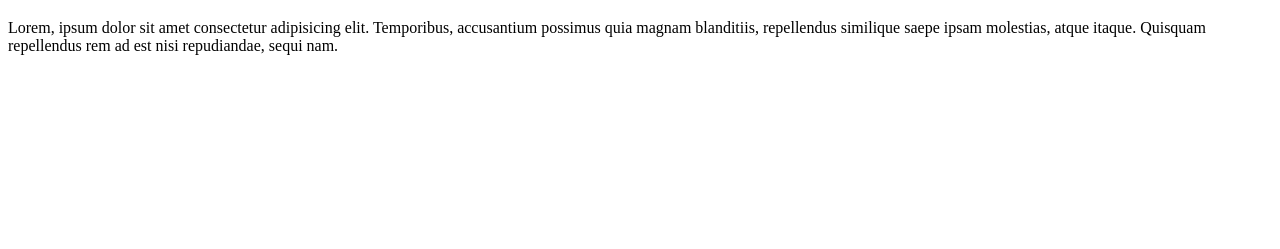
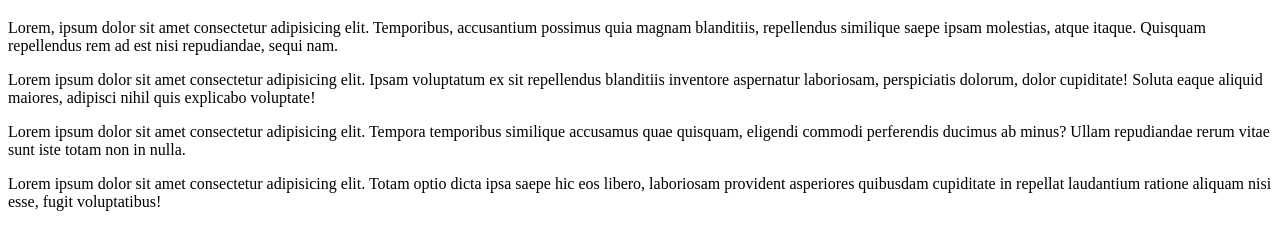
Before and after one commit to annerezendes/exemplo-git, a plain HTML site: page index.html in a window 1280 px wide. Shown: the part 61-310 px from the top of the page. Drawn offline with Linux system fonts and the light colour scheme.

Commit message:
terceiro commit

```diff
--- a/index.html
+++ b/index.html
@@ -10,5 +10,8 @@
     <h1> Exemplo Git</h1>
 
     <p>Lorem, ipsum dolor sit amet consectetur adipisicing elit. Temporibus, accusantium possimus quia magnam blanditiis, repellendus similique saepe ipsam molestias, atque itaque. Quisquam repellendus rem ad est nisi repudiandae, sequi nam.</p>
+    <p>Lorem ipsum dolor sit amet consectetur adipisicing elit. Ipsam voluptatum ex sit repellendus blanditiis inventore aspernatur laboriosam, perspiciatis dolorum, dolor cupiditate! Soluta eaque aliquid maiores, adipisci nihil quis explicabo voluptate!</p>
+    <p>Lorem ipsum dolor sit amet consectetur adipisicing elit. Tempora temporibus similique accusamus quae quisquam, eligendi commodi perferendis ducimus ab minus? Ullam repudiandae rerum vitae sunt iste totam non in nulla.</p>
+    <p>Lorem ipsum dolor sit amet consectetur adipisicing elit. Totam optio dicta ipsa saepe hic eos libero, laboriosam provident asperiores quibusdam cupiditate in repellat laudantium ratione aliquam nisi esse, fugit voluptatibus!</p>
 </body>
 </html>
```
